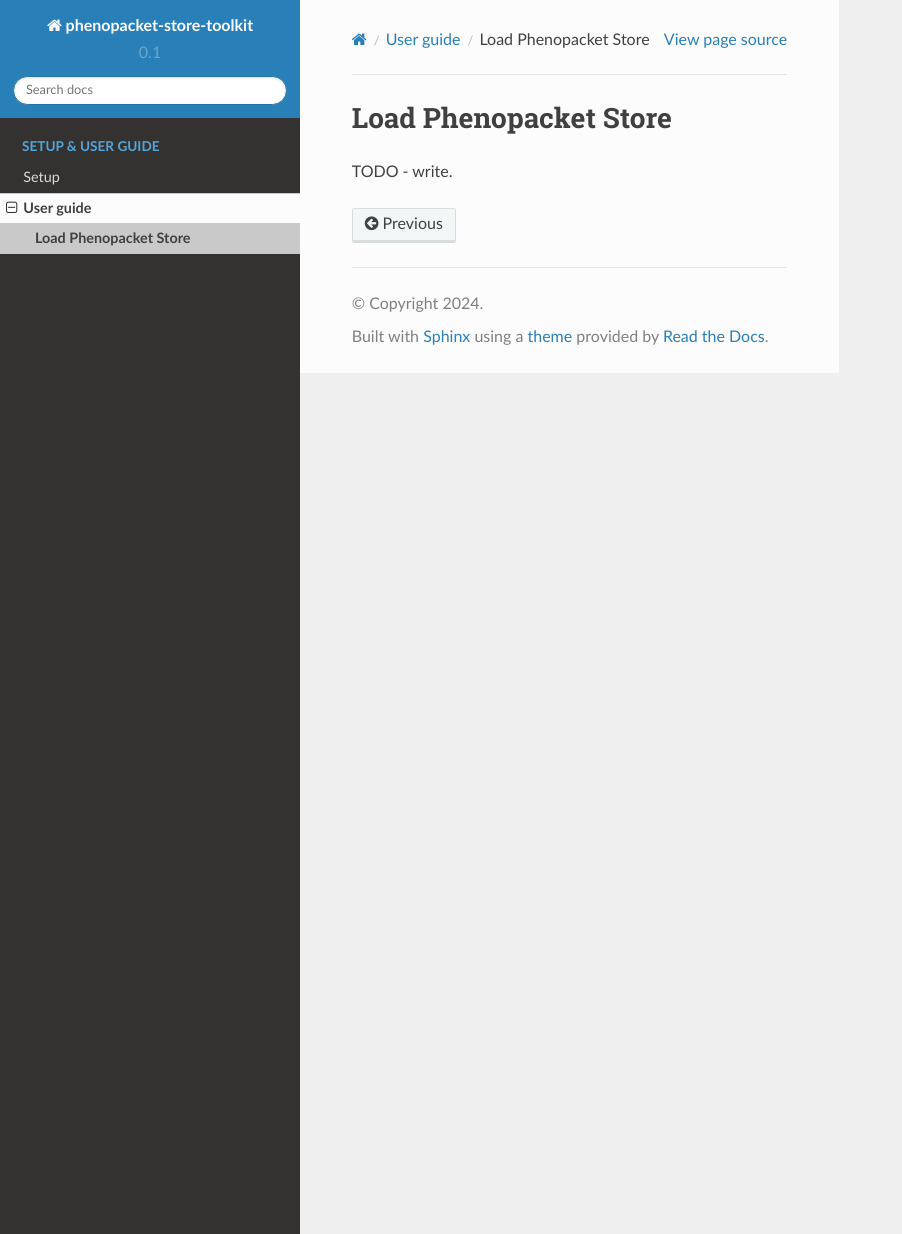
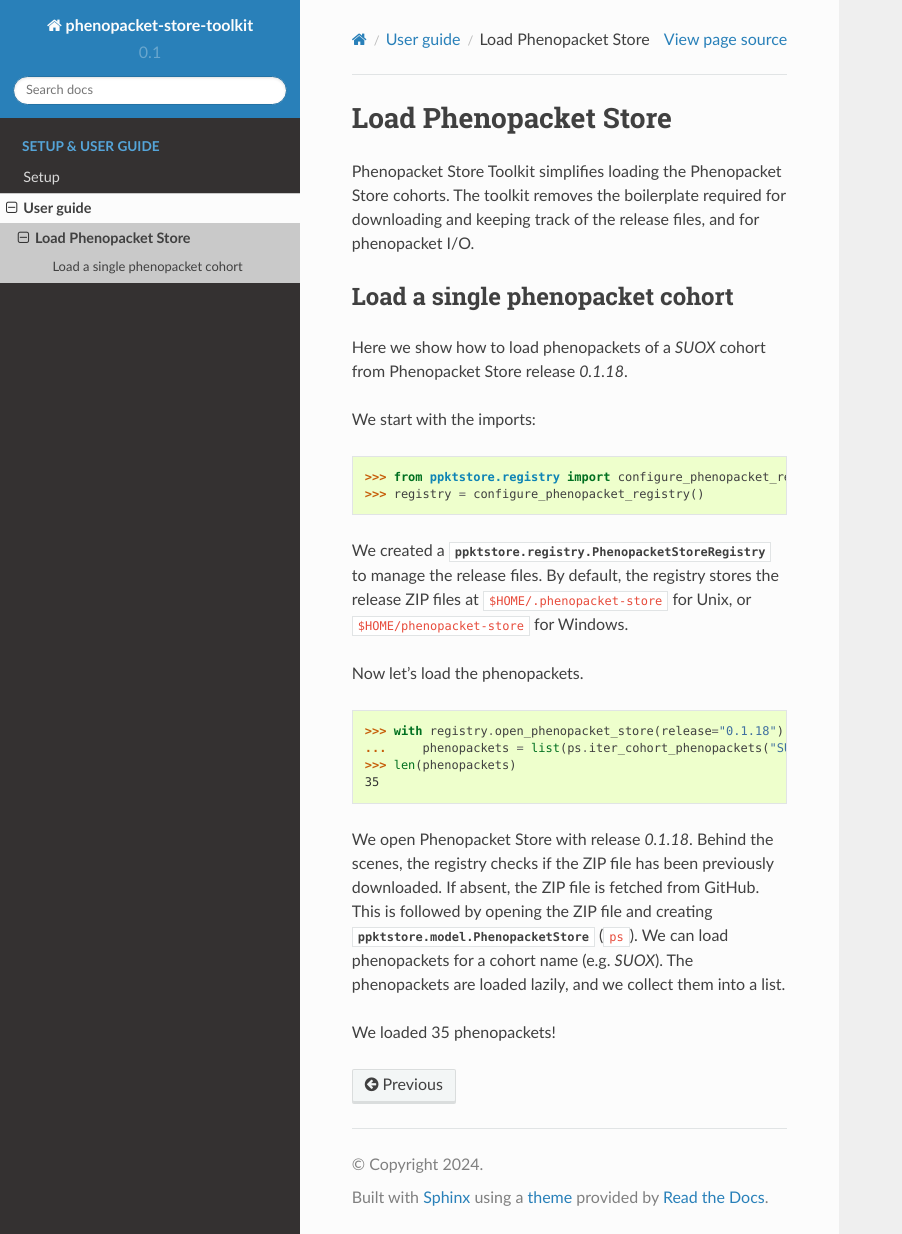
Before and after one commit to monarch-initiative/phenopacket-store-toolkit, a Sphinx documentation site: the page built from docs/user-guide/load-phenopacket-store.rst, in a window 1280 px wide and 1234 px high. Shown: the whole window, without its empty margins (0-902 px from the left). Built offline with Sphinx 7.4.7 and the Read the Docs theme 2.0.0, drawn with Linux system fonts in a browser that asks for light colours; pages that are not in the unit, such as notebooks, are missing from menus.

Commit message:
Write loading phenopacket store user guide section.

```diff
--- a/docs/user-guide/load-phenopacket-store.rst
+++ b/docs/user-guide/load-phenopacket-store.rst
@@ -4,4 +4,36 @@
 Load Phenopacket Store
 ======================
 
-TODO - write.
+Phenopacket Store Toolkit simplifies loading the Phenopacket Store cohorts.
+The toolkit removes the boilerplate required for downloading and keeping track of the release files,
+and for phenopacket I/O.
+
+
+Load a single phenopacket cohort
+^^^^^^^^^^^^^^^^^^^^^^^^^^^^^^^^
+
+Here we show how to load phenopackets of a *SUOX* cohort from Phenopacket Store release `0.1.18`.
+
+We start with the imports:
+
+>>> from ppktstore.registry import configure_phenopacket_registry
+>>> registry = configure_phenopacket_registry()
+
+We created a :class:`ppktstore.registry.PhenopacketStoreRegistry` to manage the release files.
+By default, the registry stores the release ZIP files at ``$HOME/.phenopacket-store`` for Unix,
+or ``$HOME/phenopacket-store`` for Windows.
+
+Now let's load the phenopackets.
+
+>>> with registry.open_phenopacket_store(release="0.1.18") as ps:
+...     phenopackets = list(ps.iter_cohort_phenopackets("SUOX"))
+>>> len(phenopackets)
+35
+
+We open Phenopacket Store with release `0.1.18`. Behind the scenes, the registry checks if the ZIP file
+has been previously downloaded. If absent, the ZIP file is fetched from GitHub.
+This is followed by opening the ZIP file and creating :class:`ppktstore.model.PhenopacketStore` (``ps``).
+We can load phenopackets for a cohort name (e.g. *SUOX*). The phenopackets are loaded lazily,
+and we collect them into a list.
+
+We loaded 35 phenopackets!
```
